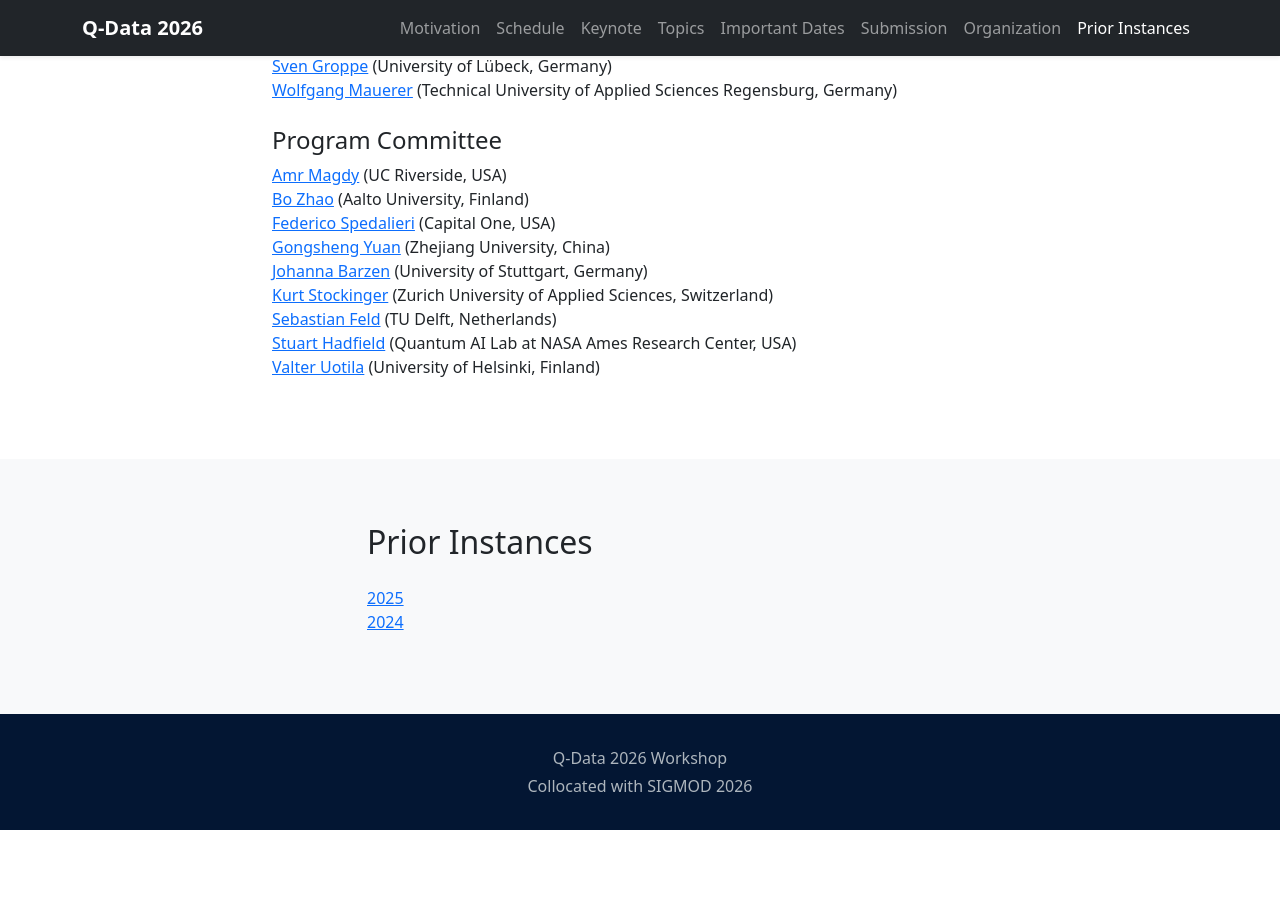
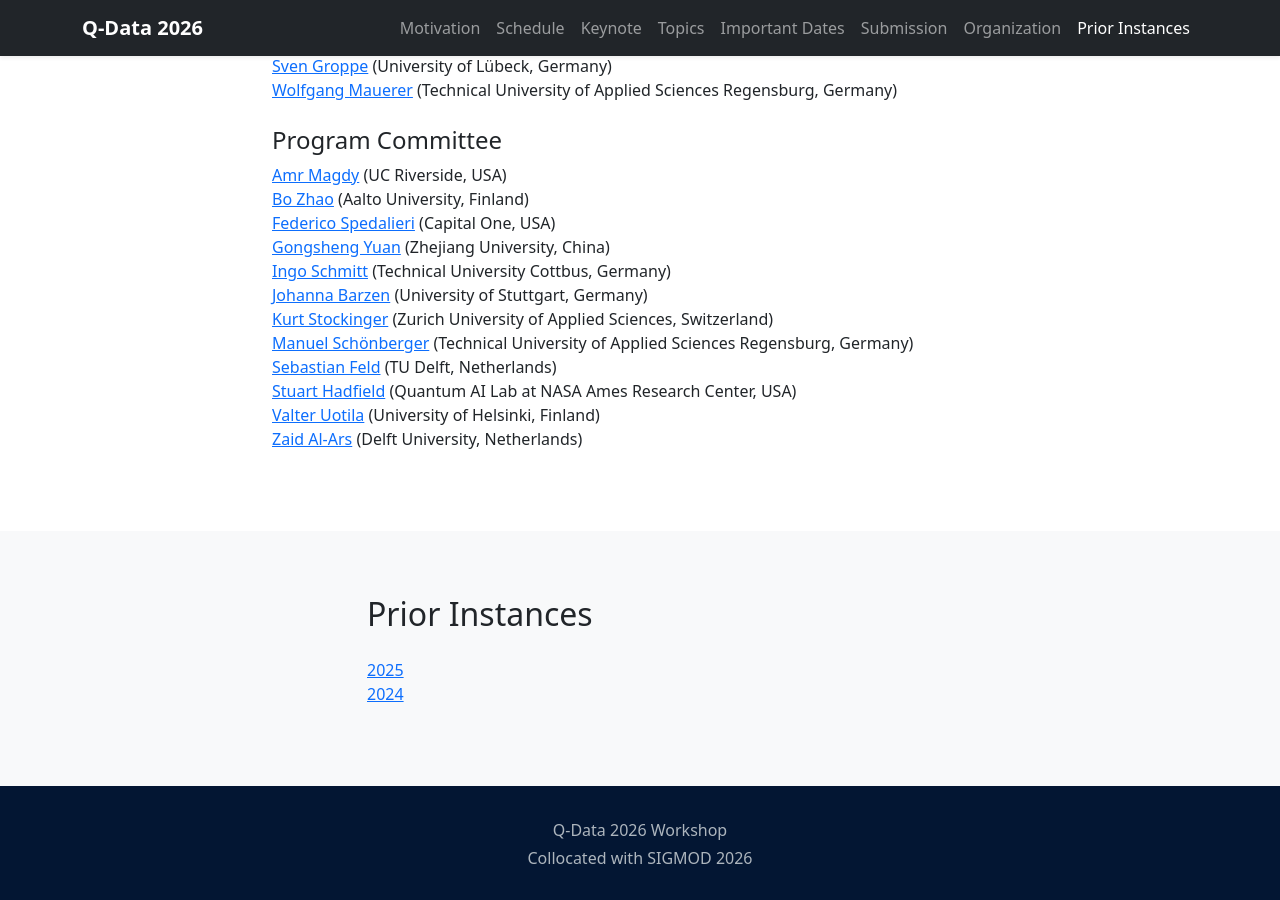
Before and after one commit to itrummer/qdata, a Jekyll site: the page index.html, which Jekyll copies as it is, in a window 1280 px wide and 900 px high, scrolled down 4653 px. Built offline with Jekyll 4.4.1, drawn with Linux system fonts in a browser that asks for light colours; a script that is not in the unit is left out; before the commit the page ends 5483 px from its top, so only the background shows below that.

Commit message:
Update PC members

```diff
--- a/index.html
+++ b/index.html
@@ -363,11 +363,14 @@
                 <li><a href="https://zbjob.github.io/" target="_blank" rel="noreferrer">Bo Zhao</a> (Aalto University, Finland)</li>
                 <li><a href="https://www.linkedin.com/in/federico-spedalieri-06b9ba5/" target="_blank" rel="noreferrer">Federico Spedalieri</a> (Capital One, USA)</li>
                 <li><a href="https://person.zju.edu.cn/en/NB22089" target="_blank" rel="noreferrer">Gongsheng Yuan</a> (Zhejiang University, China)</li>
+                <li><a href="https://www.b-tu.de/en/database-and-information-systems/team/professor" target="_blank" rel="noreferrer">Ingo Schmitt</a> (Technical University Cottbus, Germany)</li>
                 <li><a href="https://www.iaas.uni-stuttgart.de/en/institute/team/Barzen/" target="_blank" rel="noreferrer">Johanna Barzen</a> (University of Stuttgart, Germany)</li>
                 <li><a href="https://www.zhaw.ch/en/about-us/person/stog" target="_blank" rel="noreferrer">Kurt Stockinger</a> (Zurich University of Applied Sciences, Switzerland)</li>
+                <li><a href="https://www.lfdr.de/People/schoenberger/" target="_blank" rel="noreferrer">Manuel Schönberger</a> (Technical University of Applied Sciences Regensburg, Germany)</li>
                 <li><a href="https://www.sebastianfeld.de/" target="_blank" rel="noreferrer">Sebastian Feld</a> (TU Delft, Netherlands)</li>
                 <li><a href="https://www.cs.columbia.edu/~stuartah/" target="_blank" rel="noreferrer">Stuart Hadfield</a> (Quantum AI Lab at NASA Ames Research Center, USA)</li>
                 <li><a href="https://valteruo.github.io/" target="_blank" rel="noreferrer">Valter Uotila</a> (University of Helsinki, Finland)</li>
+                <li><a href="https://ocw.tudelft.nl/teachers/z-al-ars/" target="_blank" rel="noreferrer">Zaid Al-Ars</a> (Delft University, Netherlands)</li>
               </ul>
             </div>
           </div>
```
